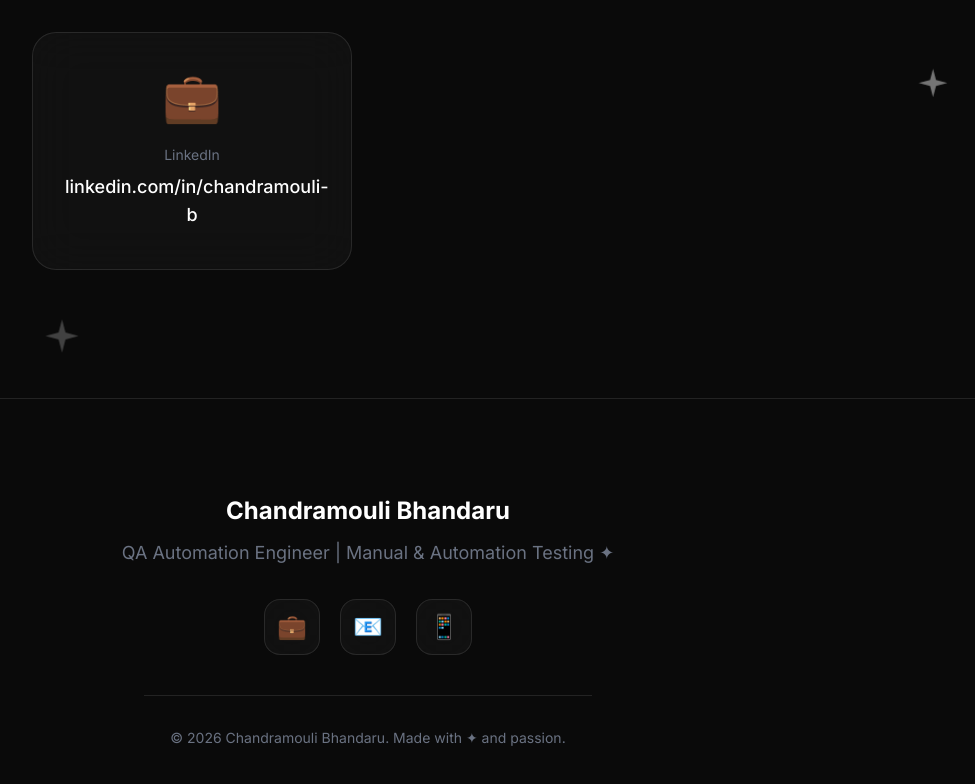
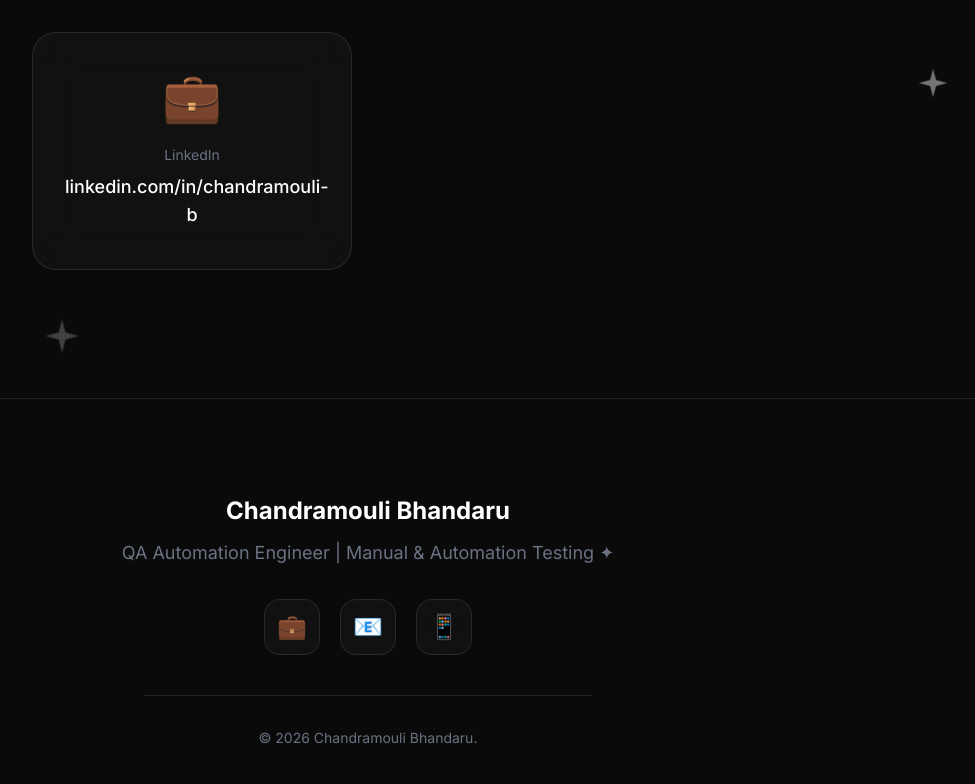
Before and after one commit to chandramouli960/portfolio, a Next.js app: page / in a window 1280 px wide. Shown: the part 8106-8890 px from the top of the page, without its empty margins (272-1247 px from the left). Built offline with nearby package versions, Linux system fonts and the light colour scheme.

Commit message:
Update Footer.tsx

```diff
--- a/app/components/Footer.tsx
+++ b/app/components/Footer.tsx
@@ -81,7 +81,7 @@ const Footer = () => {
             transition={{ duration: 0.5, delay: 0.5 }}
             suppressHydrationWarning
           >
-            © {currentYear} Chandramouli Bhandaru. Made with ✦ and passion.
+            © {currentYear} Chandramouli Bhandaru.
           </motion.p>
         </div>
       </div>
```
